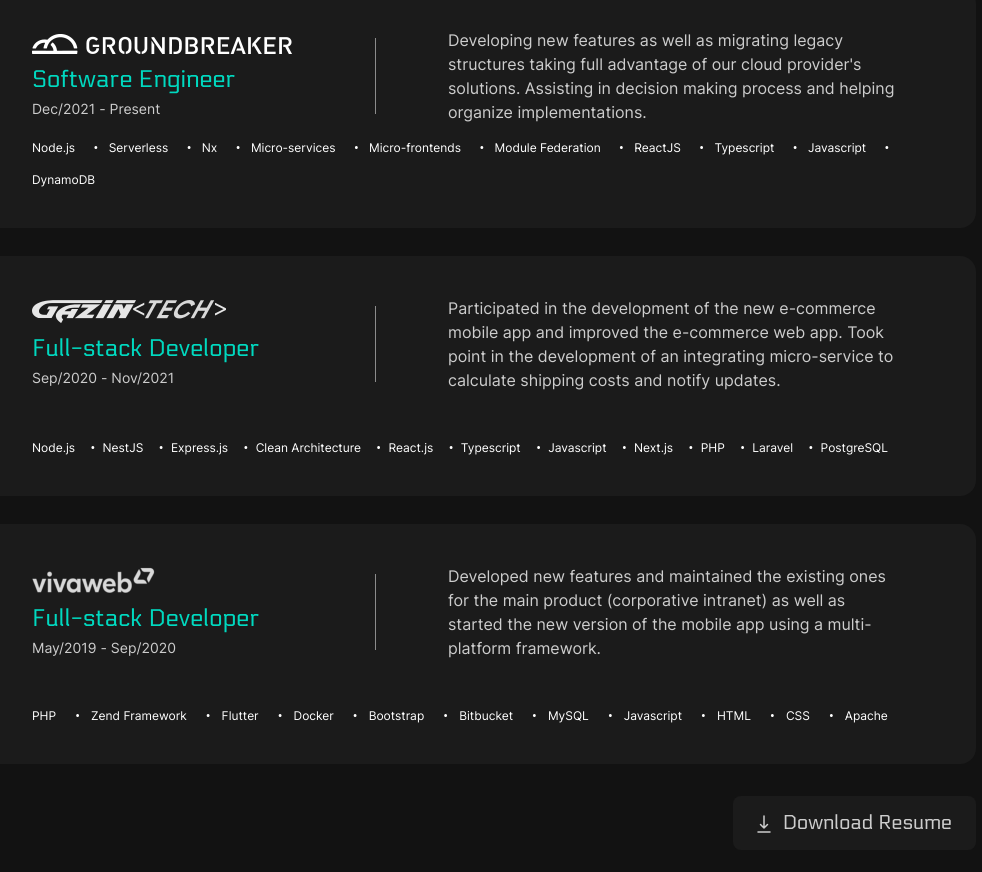
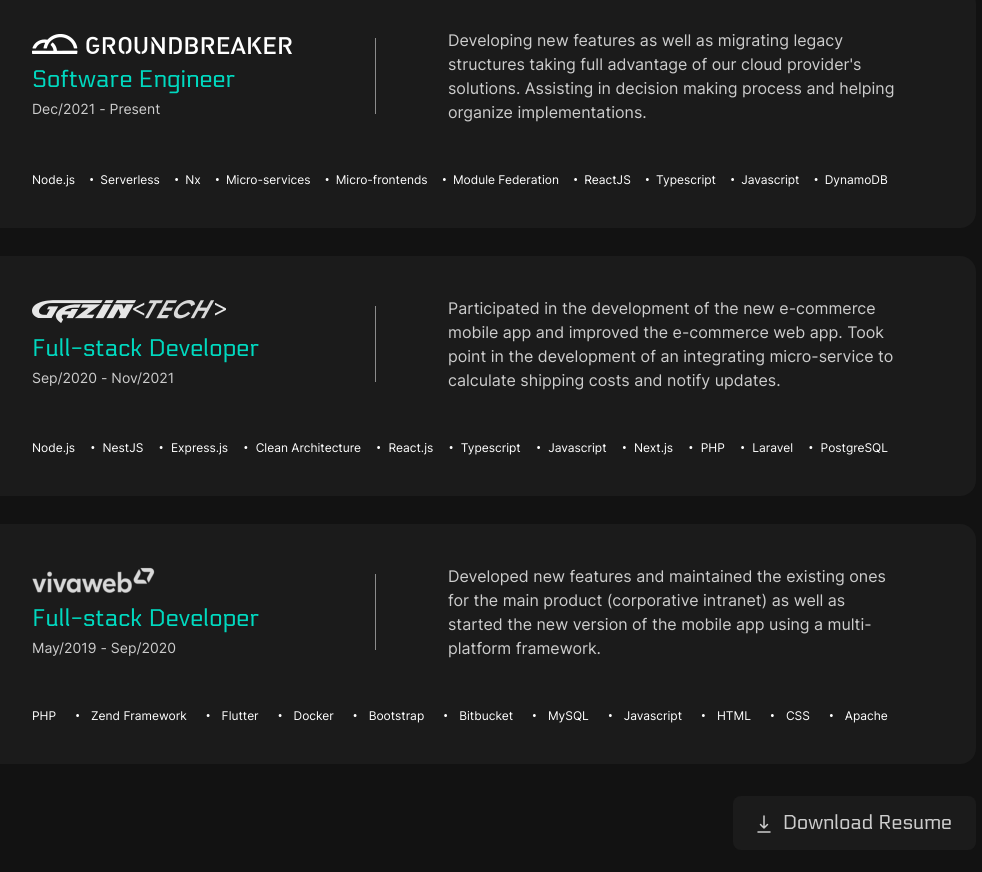
Before and after one commit to ryok90/yokota.dev, a React (Vite) app: page / in a window 1280 px wide. Shown: the part 1380-2252 px from the top of the page, without its empty margins (176-1158 px from the left). Built offline with nearby package versions, Linux system fonts and the light colour scheme.

Commit message:
fix: bullet tech stack list wrapping on lg

```diff
--- a/src/components/ExperienceCard.tsx
+++ b/src/components/ExperienceCard.tsx
@@ -63,8 +63,8 @@ export const ExperienceCard = ({
     <HStack
       as="ul"
       display={{ base: 'flex', md: 'none', lg: 'flex' }}
-      flexWrap="wrap"
-      divider={isMobile ? undefined : <>&nbsp;&nbsp;&bull;&nbsp;&nbsp;</>}
+      flexWrap={{ base: 'wrap', md: 'nowrap' }}
+      divider={isMobile ? undefined : <>&nbsp;&bull;&nbsp;</>}
       listStyleType="none"
       justifyContent="space-between"
       fontSize="xs"
```
